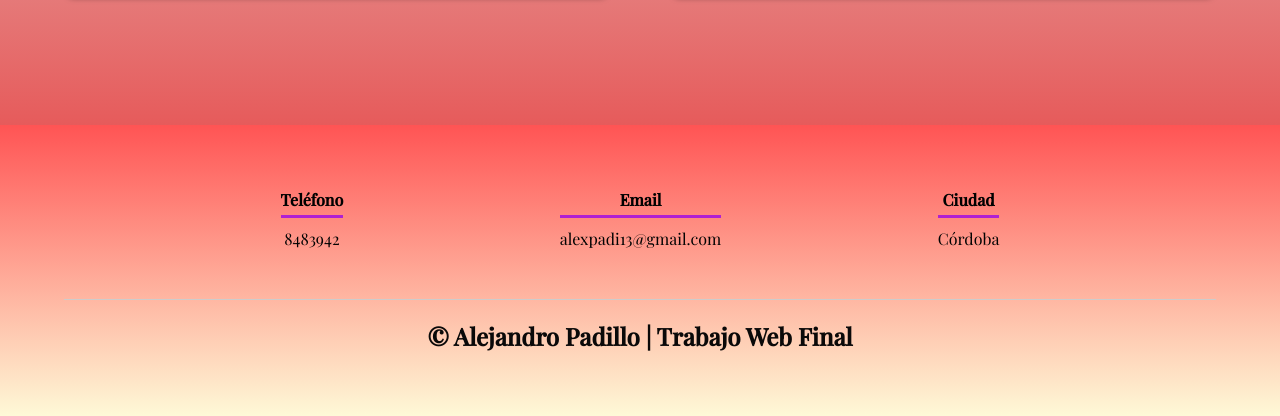
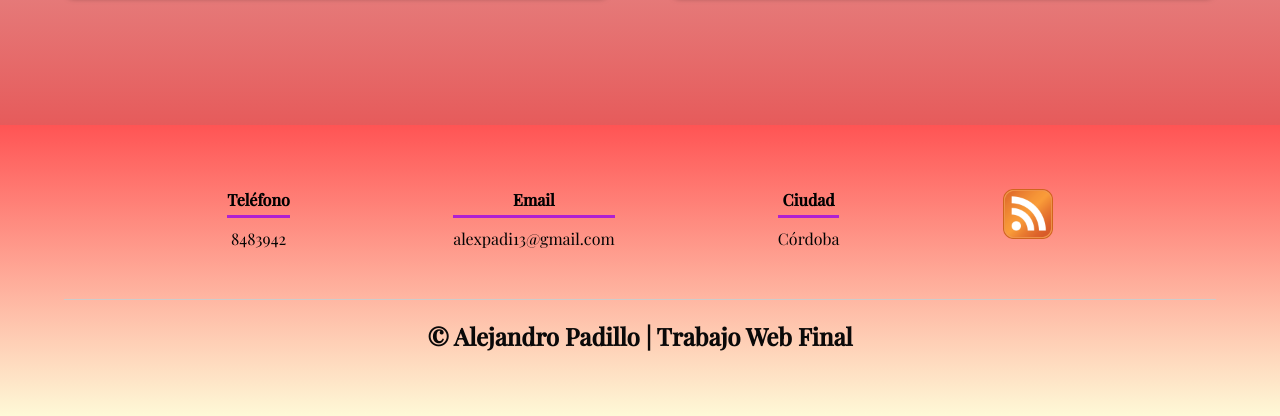
Before and after one commit to BadPadi/PaginaWEB, a plain HTML site: page paginainicio/paginainicio.html in a window 1280 px wide. Shown: the part 2216-2632 px from the top of the page. Drawn offline with nearby package versions, Linux system fonts and the light colour scheme.

Commit message:
Update paginainicio.html

```diff
--- a/paginainicio/paginainicio.html
+++ b/paginainicio/paginainicio.html
@@ -151,6 +151,7 @@
           <h4>Ciudad</h4>
           <a>Córdoba</a>
       </div>
+        <a href="https://badpadi.github.io/PaginaWEB/paginainicio/rss.xml"><img src="../img/rss2.png" width="50px"  alt=""></a>
     </div>
     <h2 class="titulo-final">&copy; Alejandro Padillo | Trabajo Web Final</h2>
   </footer>
```
